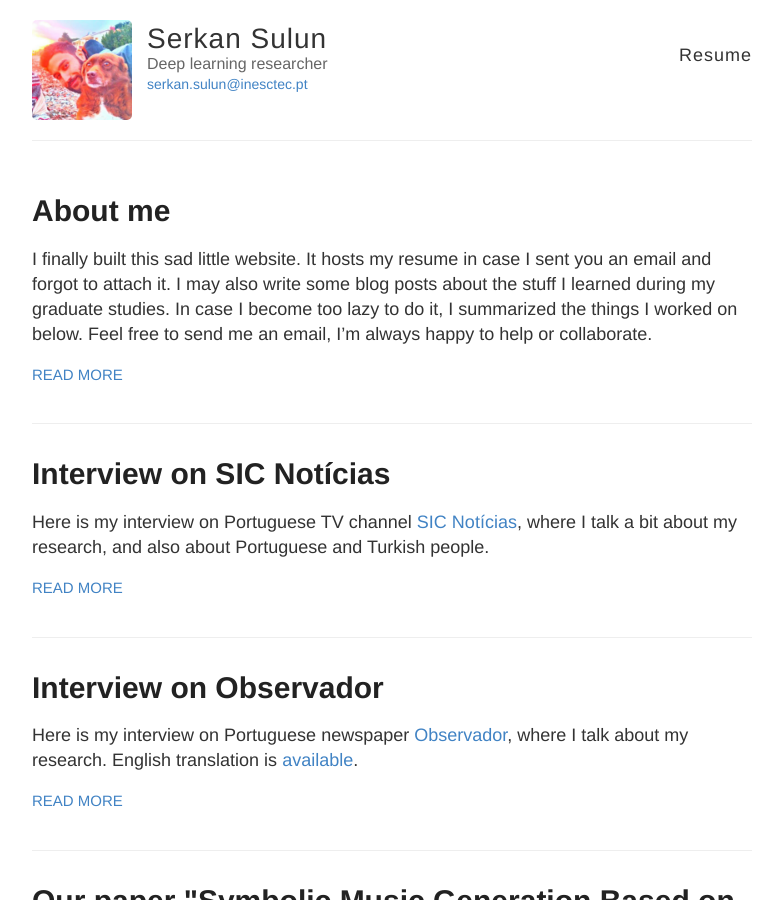
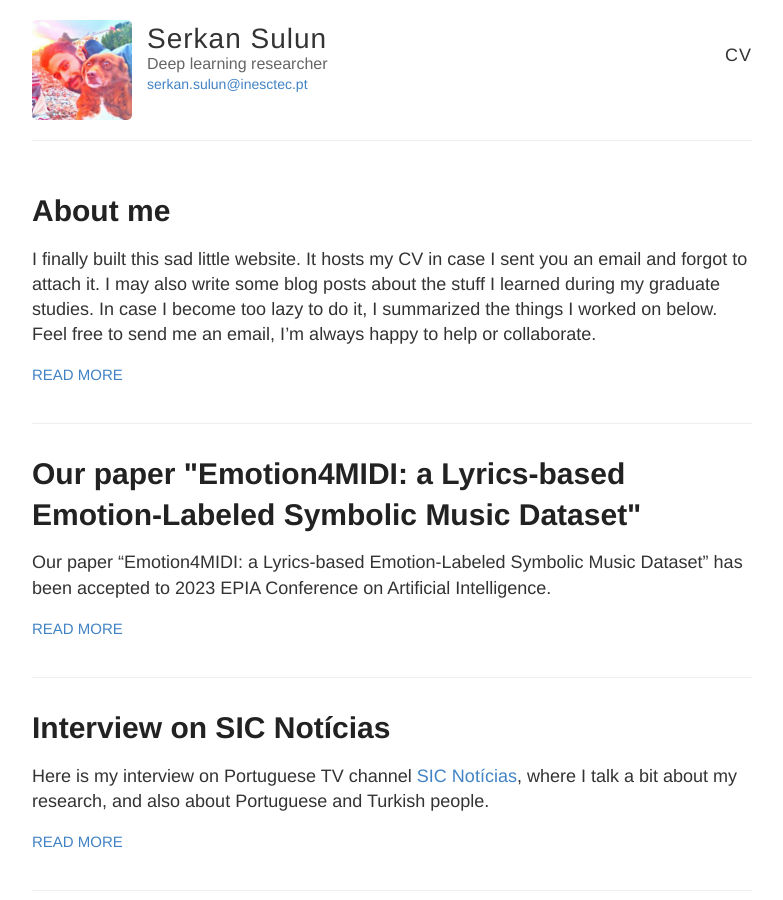
Before and after one commit to serkansulun/serkansulun.github.io, a Jekyll site: the page built from index.html, in a window 1280 px wide and 900 px high. Shown: the whole window, without its empty margins (248-1031 px from the left). Built offline with Jekyll 4.4.1, drawn with Linux system fonts in a browser that asks for light colours.

Commit message:
new paper

```diff
--- a/_layouts/default.html
+++ b/_layouts/default.html
@@ -36,7 +36,7 @@
 
           <nav>
             <!-- <a href="{{ site.baseurl }}/">Blog</a> -->
-            <a href="/attachments/resume.pdf">Resume</a>
+            <a href="/attachments/CV.pdf">CV</a>
           </nav>
         </header>
       </div>
--- a/_posts/.2020-3-19-trippy playlist.html
+++ b/_posts/.2020-3-19-trippy playlist.html
@@ -44,7 +44,7 @@ excerpt: Made a 7 hour long playlist, with mostly psychedelic rock, classical, j
           </div>
 
           <nav>
-            <a href="/resume">Resume</a>
+            <a href="/CV">CV</a>
           </nav>
         </header>
       </div>
--- a/_posts/.2021-8-9-lecture.html
+++ b/_posts/.2021-8-9-lecture.html
@@ -50,7 +50,7 @@
 
           <nav>
             <!-- <a href="/">Blog</a> -->
-            <a href="/resume">Resume</a>
+            <a href="/CV">CV</a>
           </nav>
         </header>
       </div>
--- /dev/null
+++ b/_posts/2023-8-8-emotion4midi.md
@@ -0,0 +1,13 @@
+---
+layout: post
+title: Our paper "Emotion4MIDI&#58; a Lyrics-based Emotion-Labeled Symbolic Music Dataset"
+style: mid
+---
+
+Our paper "Emotion4MIDI: a Lyrics-based Emotion-Labeled Symbolic Music Dataset" has been accepted to 2023 EPIA Conference on Artificial Intelligence.
+
+[Paper](https://arxiv.org/abs/2307.14783)
+
+[Code and dataset](https://github.com/serkansulun/lyricsemotions)
+
+> **Abstract:**  We present a new large-scale emotion-labeled symbolic music dataset consisting of 12k MIDI songs. To create this dataset, we first trained emotion classification models on the GoEmotions dataset, achieving state-of-the-art results with a model half the size of the baseline. We then applied these models to lyrics from two large-scale MIDI datasets. Our dataset covers a wide range of fine-grained emotions, providing a valuable resource to explore the connection between music and emotions and, especially, to develop models that can generate music based on specific emotions. Our code for inference, trained models, and datasets are available online.
```
Also changed, not shown: _posts/2020-3-16-about me.md (+1 -1 lines), .resume.html, 2 other files.
